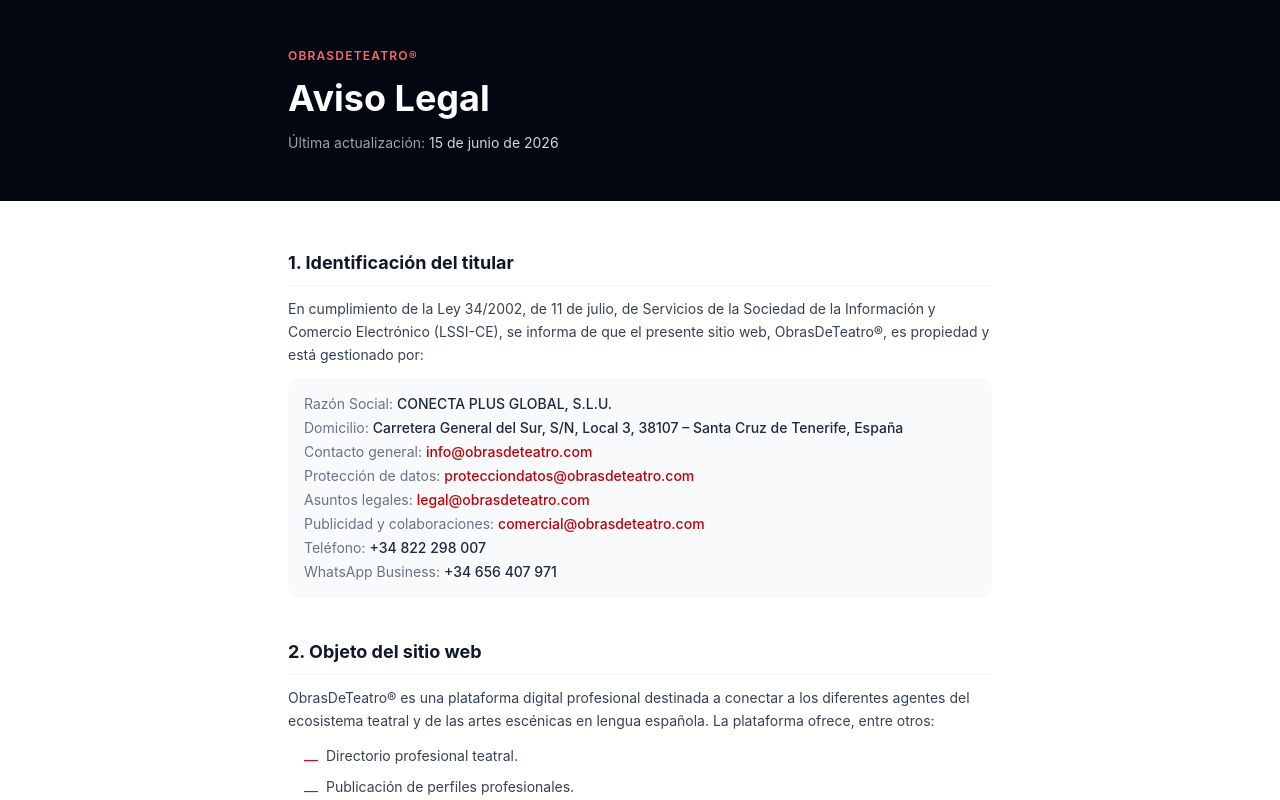
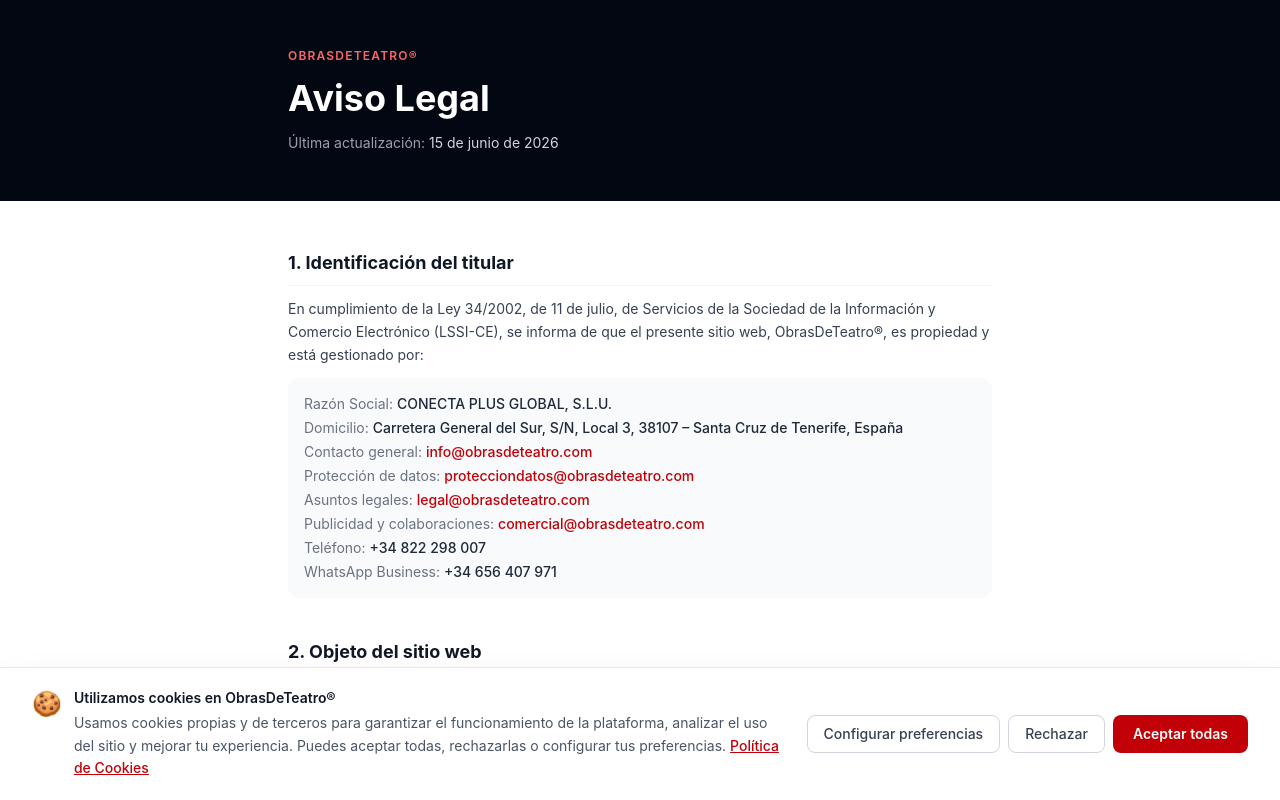
Before and after one commit to infoobrasdeteatro-byte/obrasdeteatro, a Next.js app: page /legal/aviso-legal in a window 1280 px wide. Shown: the top 800 px of the page. Built offline with nearby package versions, Linux system fonts and the light colour scheme.

Commit message:
feat: add CookieBanner and fix lang to es

```diff
--- a/app/layout.tsx
+++ b/app/layout.tsx
@@ -1,6 +1,7 @@
 import type { Metadata } from "next";
 import { Geist, Geist_Mono } from "next/font/google";
 import "./globals.css";
+import CookieBanner from "@/components/CookieBanner";
 
 const geistSans = Geist({
   variable: "--font-geist-sans",
@@ -13,8 +14,8 @@
 });
 
 export const metadata: Metadata = {
-  title: "Create Next App",
-  description: "Generated by create next app",
+  title: "ObrasDeTeatro® — Plataforma profesional de teatro en español",
+  description: "Conectamos actores, directores, dramaturgos, compañías y teatros de toda la comunidad hispanohablante.",
 };
 
 export default function RootLayout({
@@ -24,10 +25,13 @@
 }>) {
   return (
     <html
-      lang="en"
+      lang="es"
       className={`${geistSans.variable} ${geistMono.variable} h-full antialiased`}
     >
-      <body className="min-h-full flex flex-col">{children}</body>
+      <body className="min-h-full flex flex-col">
+        {children}
+        <CookieBanner />
+      </body>
     </html>
   );
 }
```
